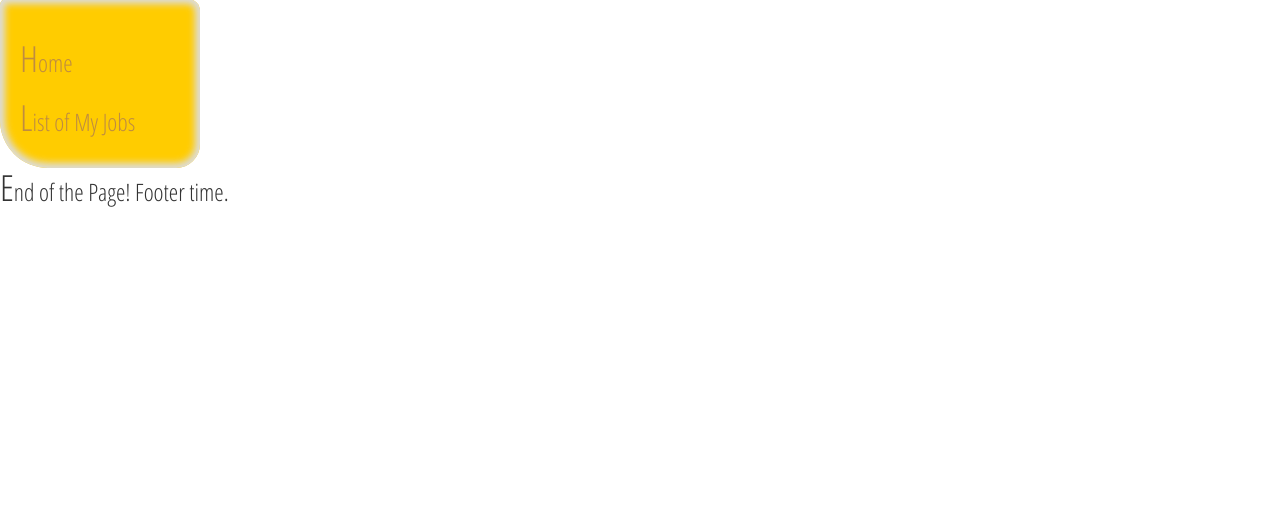
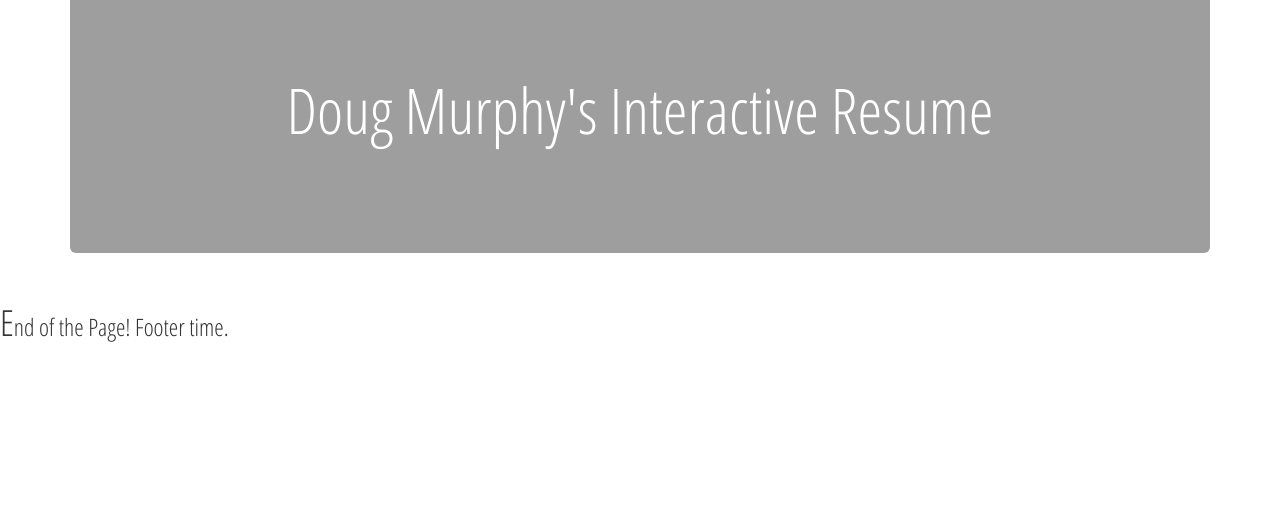
Before and after one commit to dougmurphy34/InteractiveResume, a Django app: template templates/irf/welcome.html in a window 1280 px wide. Shown: the part 288-800 px from the top of the page. Run offline with Django 3.2, Linux system fonts and the light colour scheme; the template is opened without the code that fills it, so the values that code supplies are empty; some libraries are stand-ins or nearby versions.

Commit message:
Added TopNav to base. Added resume, portfolio, and contact pages - templates, views, urls - and linked to them in TopNav. Put welcome and resume templates on regular bootstrap/jquery instead of ui-bootstrap/angular. This is now a real skeleton.  It just needs content.

```diff
--- a/irf/urls.py
+++ b/irf/urls.py
@@ -6,6 +6,9 @@ urlpatterns = patterns('',
     # url(r'^$', 'irf.views.home', name='home'),
     # url(r'^blog/', include('blog.urls')),
 
+    #TODO: If contact (and welcome) don't belong in resume, then I need a new views.py page for irf.
+
     url(r'^admin/', include(admin.site.urls)),
-    url(r'^', include('resume.urls'))
+    url(r'^', include('resume.urls')),
+    url(r'^contact/', 'resume.views.contact')
 )
--- a/resume/static/css/resume.css
+++ b/resume/static/css/resume.css
@@ -1,5 +1,5 @@
 .front-page-image {
-    width:125px;
+    width:100px;
     -webkit-transform: rotate(95deg);
     transform: rotate(85deg);
     /*float: left;
@@ -11,17 +11,11 @@ body {
 
 }
 
-.welcome {
-    background: papayawhip url("../Leaf.jpg") center no-repeat;
-    background-size: cover;
-
-}
-
 h2 {
     font-size: 1.5em;
     text-shadow: -2px 2px 2px #333;
     margin: 20px;
-    padding: 40px;
+    /*padding: 40px;*/
     color: white;
 }
 
@@ -35,8 +29,9 @@ h3:first-letter {
 
 #navigation {
     float: left;
-    width: 200px;
-    background: #fc0;
+    width: 150px;
+    background: linear-gradient(to bottom right,orange,red);
+    background: -webkit-linear-gradient(bottom right, orange, red);
     padding: 20px;
     border-radius: 6px 12px 24px 48px;
     box-shadow: inset 0 0 7px 5px #ddd;
@@ -76,7 +71,7 @@ h3:first-letter {
 */
 
 h1 {
-    color: rgba(99,0,0,0.7)
+    color: rgba(99,0,0,1);
 }
 
 h1 + p {
--- a/resume/urls.py
+++ b/resume/urls.py
@@ -12,4 +12,6 @@ urlpatterns = patterns('',
     url(r'joblist', views.all_my_jobs, name='job_list'),
     url(r'^job/(?P<job_id>\d+)/$', views.job_detail, name='job_detail'),
     url(r'^(?P<job_id>\d+)/$', views.job_detail),
+    url(r'portfolio', views.portfolio, name='portfolio'),
+    url(r'resume', views.resume, name='resume'),
 )
--- a/templates/irf/welcome.html
+++ b/templates/irf/welcome.html
@@ -1,54 +1,52 @@
 {% extends 'resume/base.html' %}
 {% load static %}
 
+{% block angular_bootstrap %}
+    <!-- This page does not use angular, so we load classic Boostrap and jQuery -->
+
+    <!-- ORDER IS IMPORTANT -->
+    <link href="{% static 'css/bootstrap.min.css' %}" rel="stylesheet">
+    <script src="{% static 'js/jquery.min.js' %}"></script>
+    <script src="{% static 'js/bootstrap.min.js' %}"></script>
+
+
+    <!-- futzing with Jumbotron.  Move this to stylesheet when done (or, don't use a Jumbotron)-->
+    <style>
+
+        .jumbotron {
+             background-image: url('http://127.0.0.1:8000/static/Leaf.jpg');
+            background-repeat: no-repeat;
+            background-size: cover;
+        }
+
+        .jumbotron h1 {
+            padding: 50px;
+            text-align: center;
+            z-index: 2;
+            position: relative;
+            color: #fff;
+        }
+
+    </style>
+
+{% endblock angular_bootstrap %}
+
 {% block body_block %}
 
+    <!-- My Jumbotron - for Welcome page -->
 
-
-    <!-- START CSS TEST CODE -->
-
-    <!--<div id="navigation2">
-        <ul>
-            <li><a href="this.html">This</a></li>
-            <li><a href="that.html">That</a></li>
-            <li><a href="theOther.html">The Other</a></li>
-        </ul>
-    </div>
-
-    <div id="content">
-        <h1 style="text-align: center">WOW!</h1>
-    </div>
-
-
-    <ul id="genus_examples">
-        <li>Cats
-            <ul>
-                <li>Panthera</li>
-                <li>Felis</li>
-                <li>Neofelis</li>
-            </ul>
-        </li>
-        <li>Apes
-            <ul>
-                <li>Pongo</li>
-                <li>Pan</li>
-                <li>Homo</li>
-            </ul>
-        </li>
-    </ul>
-
-    <h1>Clouded leopards</h1>
-    <p>Clouded leopards are cats that belong to the genus Neofelis.</p>
-    <p>There are two extant species: Neofelis nebulosa and Neofelis diardi.</p>
-
-
-    <div id="footer">
-        <p>Footer! Hoorah!</p>
-    </div>
--->
+    <div class="container mainJumbo">
+        <div class="jumbotron">
+            <h1>Doug Murphy's Interactive Resume</h1>
 
 
 
 
-    <!-- END CSS TEST CODE -->
+        </div>
+
+    </div>
+
+
+
+
 {% endblock %}
--- a/templates/resume/base.html
+++ b/templates/resume/base.html
@@ -44,17 +44,42 @@
         <h2><img src="{% static "DougFace2.JPG" %}" alt="DougImage2" class="img-rounded front-page-image">  Welcome to Doug's Interactive Resume Project!</h2>
     </div>
 
+    <!-- Top Navigation -->
+    <nav class="navbar navbar-default">
+      <div class="container-fluid">
+        <div class="navbar-header">
+            <button type="button" class="navbar-toggle" data-toggle="collapse" data-target="#myNavbar">
+                <span class="icon-bar"></span>
+                <span class="icon-bar"></span>
+                <span class="icon-bar"></span>
+            </button>
+          <a class="navbar-brand" href="{% url 'resume.views.index' %}">Doug's Interactive Resume</a>
+        </div>
+        <div class="collapse navbar-collapse" id="myNavbar">
+          <ul class="nav navbar-nav">
+            <li class="active"><a href="{% url 'resume.views.index' %}">Welcome</a></li>
+            <li><a href="{% url 'resume.views.resume' %}">Resume</a></li>
+            <li><a href="{% url 'resume.views.all_my_jobs' %}">Work Summary</a></li>
+            <li><a href="{% url 'resume.views.portfolio' %}">Portfolio</a></li>
+            <li><a href="{% url 'resume.views.contact' %}">Contact</a></li>
+          </ul>
+        </div>
+      </div>
+    </nav>
+
+
     <!-- Page Body -->
     {% block body_block %}
         <!-- this should always be replaced by page content -->
         This is the default content for body_block in base.html.
     {% endblock %}
 
-    <!-- NAVIGATION -->
+    <!-- OLD NAVIGATION
     <div id="navigation">
         <h3><a href="/">Home</a></h3>
         <h3><a href="/joblist">List of My Jobs</a></h3>
     </div>
+    -->
 
     <!-- Page Footer -->
 
```
Also changed, not shown: resume/views.py (+22 -0 lines), templates/irf/contact.html (added, +10 -0 lines), templates/resume/portfolio.html (added, +13 -0 lines), templates/resume/resume.html (added, +80 -0 lines), resume/static/js/jquery.min.js (renamed from resume/static/jquery.min.js).
